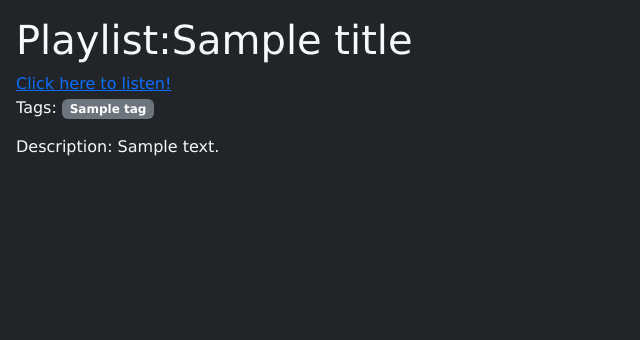
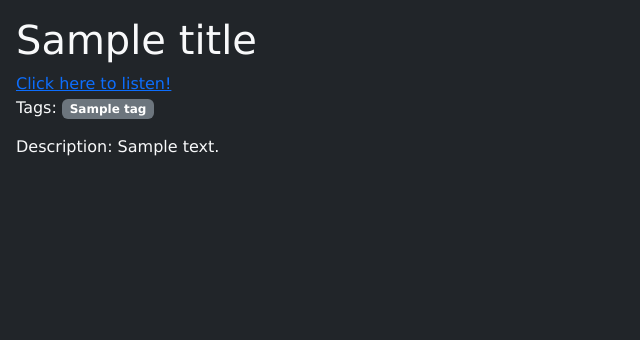
Before and after one commit to itsinfi/MusicFindr, a Flask app: template templates/content/playlistDetail.html in a window 1280 px wide. Shown: the part 96-436 px from the top of the page, without its empty margins (0-640 px from the left). Run offline with Flask 3, Linux system fonts and the light colour scheme; the template is opened without the code that fills it: most values are stand-ins (such as "Sample title", 1, 10 or a date in 2020); parts of the project's set-up code (start-up, migrations or seed data) failed here and were passed over; some libraries are stand-ins or nearby versions.

Commit message:
removed "Playlist:" in front of playlist title and the tab will now show the playlist name

```diff
--- a/templates/content/playlistDetail.html
+++ b/templates/content/playlistDetail.html
@@ -1,9 +1,9 @@
 {% extends 'wrappers/headerAndFooter.html' %}
 
-{% block title %}Playlist {{ pid }}{% endblock %}
+{% block title %}{{ title }}|MusicFindr{% endblock %}
 
 {% block content %}
-    <h1>Playlist:{{ title }}</h1>
+    <h1>{{ title }}</h1>
     <a id = "link" href={{ link }}>Click here to listen!</a>
     <div id="tag-descriptor">Tags:
         {% for tag in tags %}
```
